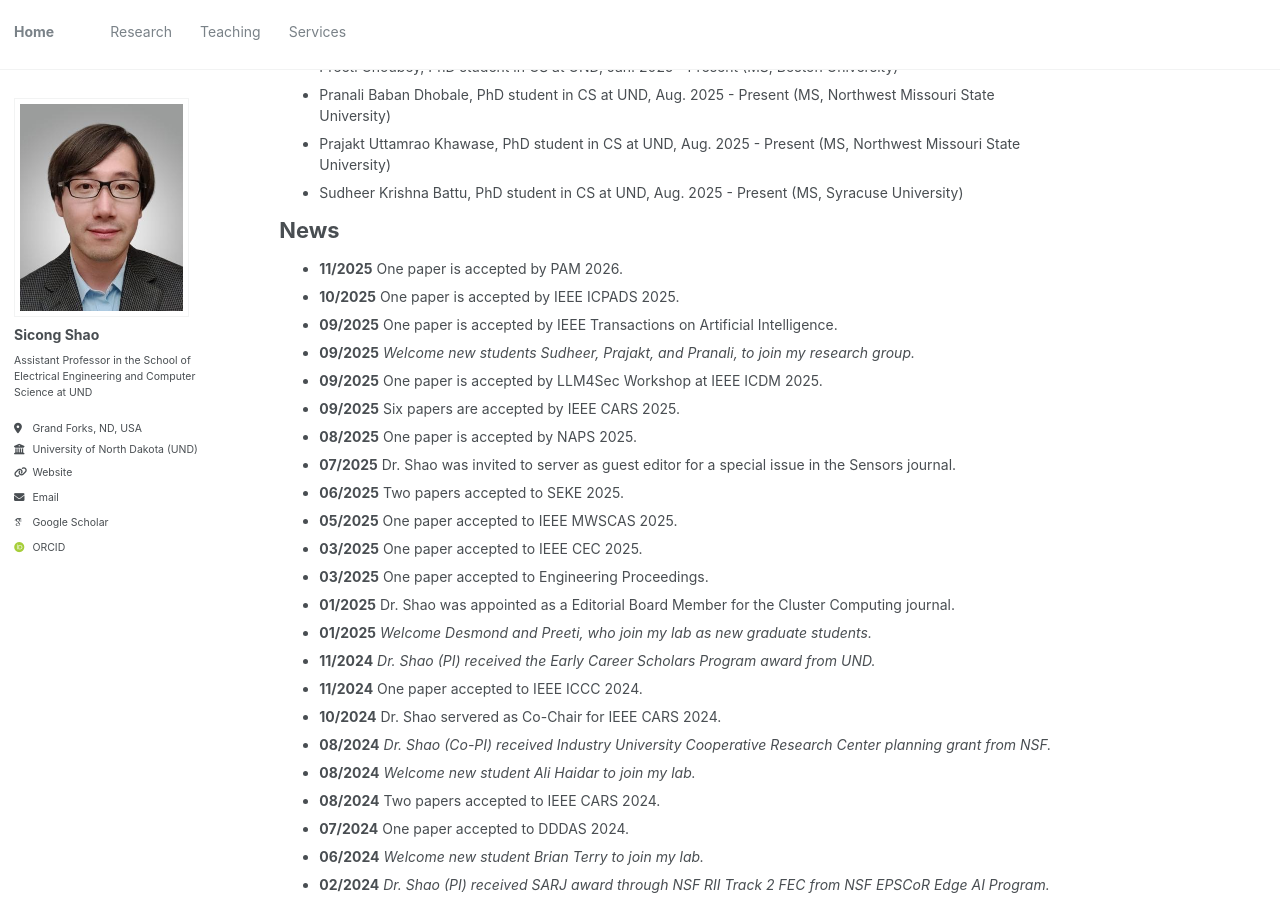
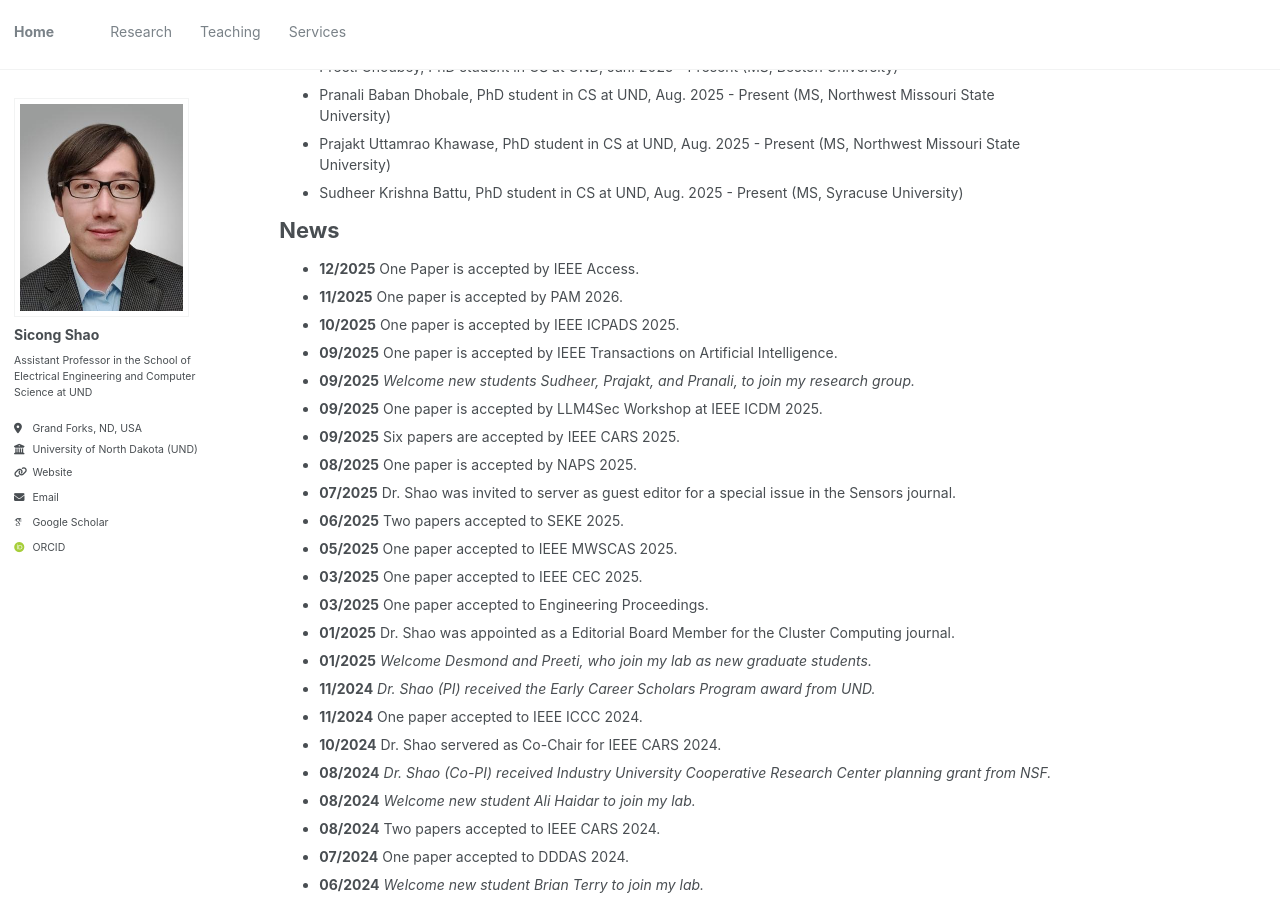
Before and after one commit to sicongshao/sicongshao.github.io, a Jekyll site: the page built from _pages/about.md, in a window 1280 px wide and 900 px high, scrolled down 501 px. Built offline with Jekyll 4.4.1, drawn with Linux system fonts in a browser that asks for light colours; some web fonts are replaced.

Commit message:
first commit

```diff
--- a/_pages/about.md
+++ b/_pages/about.md
@@ -32,6 +32,7 @@
 
 News
 ======
+* **12/2025** One Paper is accepted by IEEE Access.
 * **11/2025** One paper is accepted by PAM 2026.
 * **10/2025** One paper is accepted by IEEE ICPADS 2025.
 * **09/2025** One paper is accepted by IEEE Transactions on Artificial Intelligence.
--- a/_pages/publications.html
+++ b/_pages/publications.html
@@ -18,6 +18,11 @@
 <li>SARJ award from NSF EPSCoR RII Track-2 FEC funed by USA/NSF, PI</li><br> -->
 
 <h2>Peer-reviewed Publications</h2>
+
+<li>
+  I Kawaminami, S. Shao, S. Hariri, and C. Tunc, <strong>"Attack Classification and Response Framework (ACR) Based on Machine Learning and CAPEC Ontology,"</strong> <i>IEEE Access</i>, 2026. (Accepted for Publication)
+</li>
+<br>
 
 
 <li>
```
